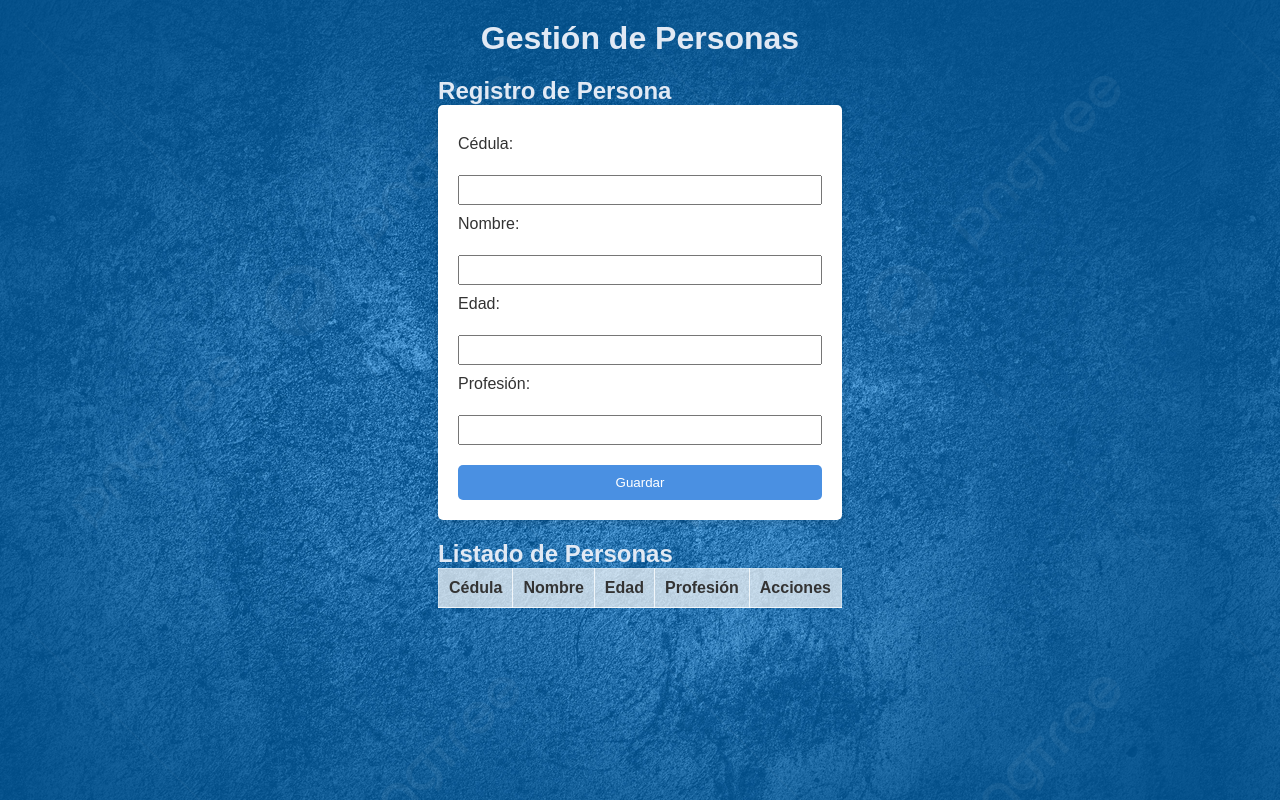
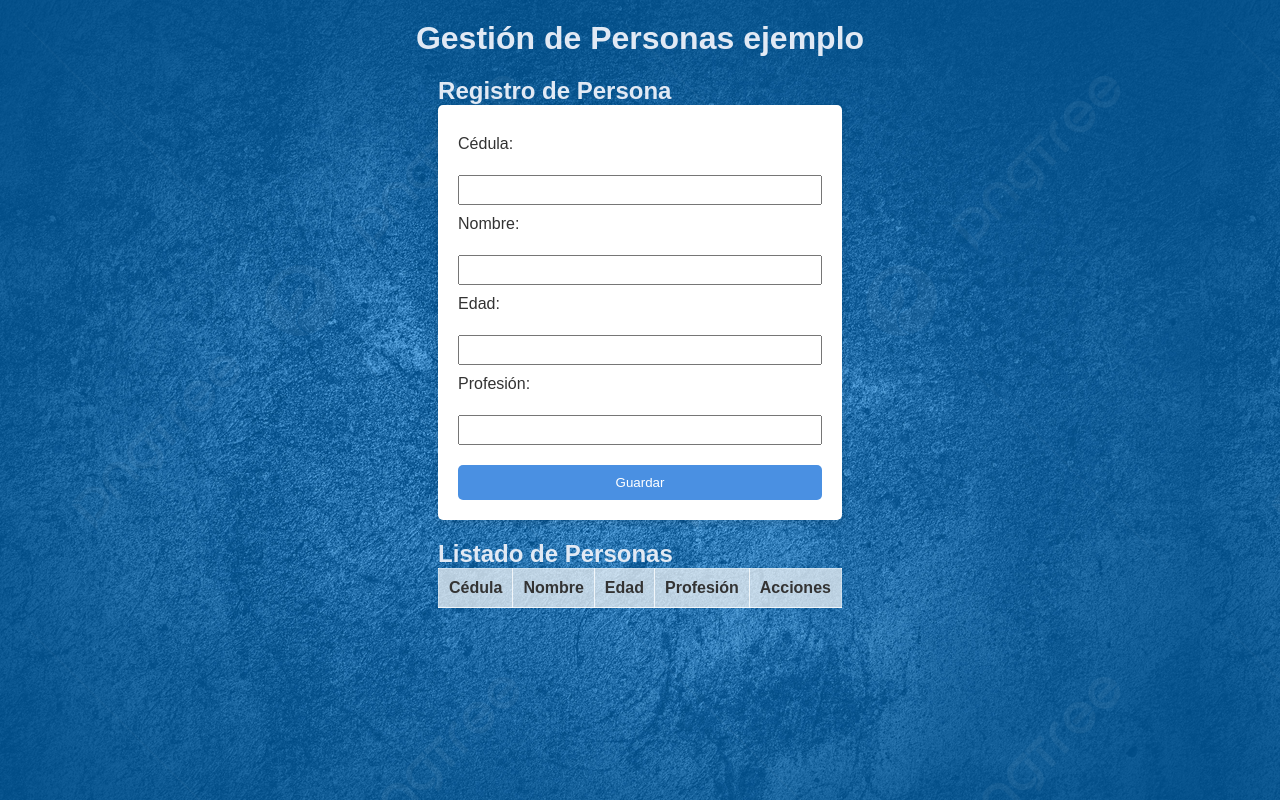
Before and after one commit to DS-ForDev/Node, a website: page template/index.html in a window 1280 px wide. Drawn offline with Linux system fonts and the light colour scheme; no server answers.

Commit message:
cambio ultimo

```diff
--- a/template/index.html
+++ b/template/index.html
@@ -12,7 +12,7 @@
 
 <body>
     <header>
-        <h1>Gestión de Personas</h1>
+        <h1>Gestión de Personas ejemplo</h1>
     </header>
     <main>
         <section id="form-section">
```
